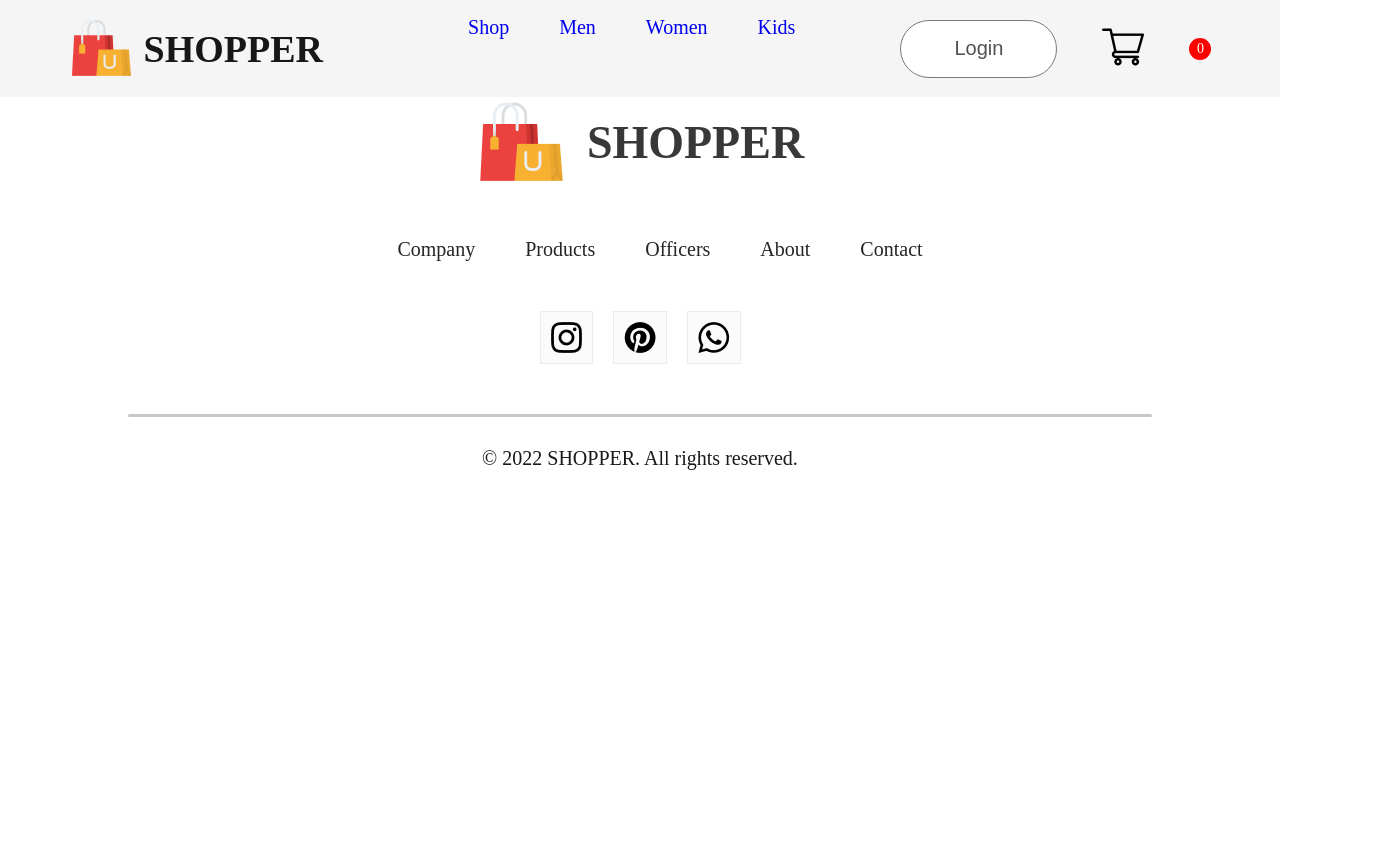
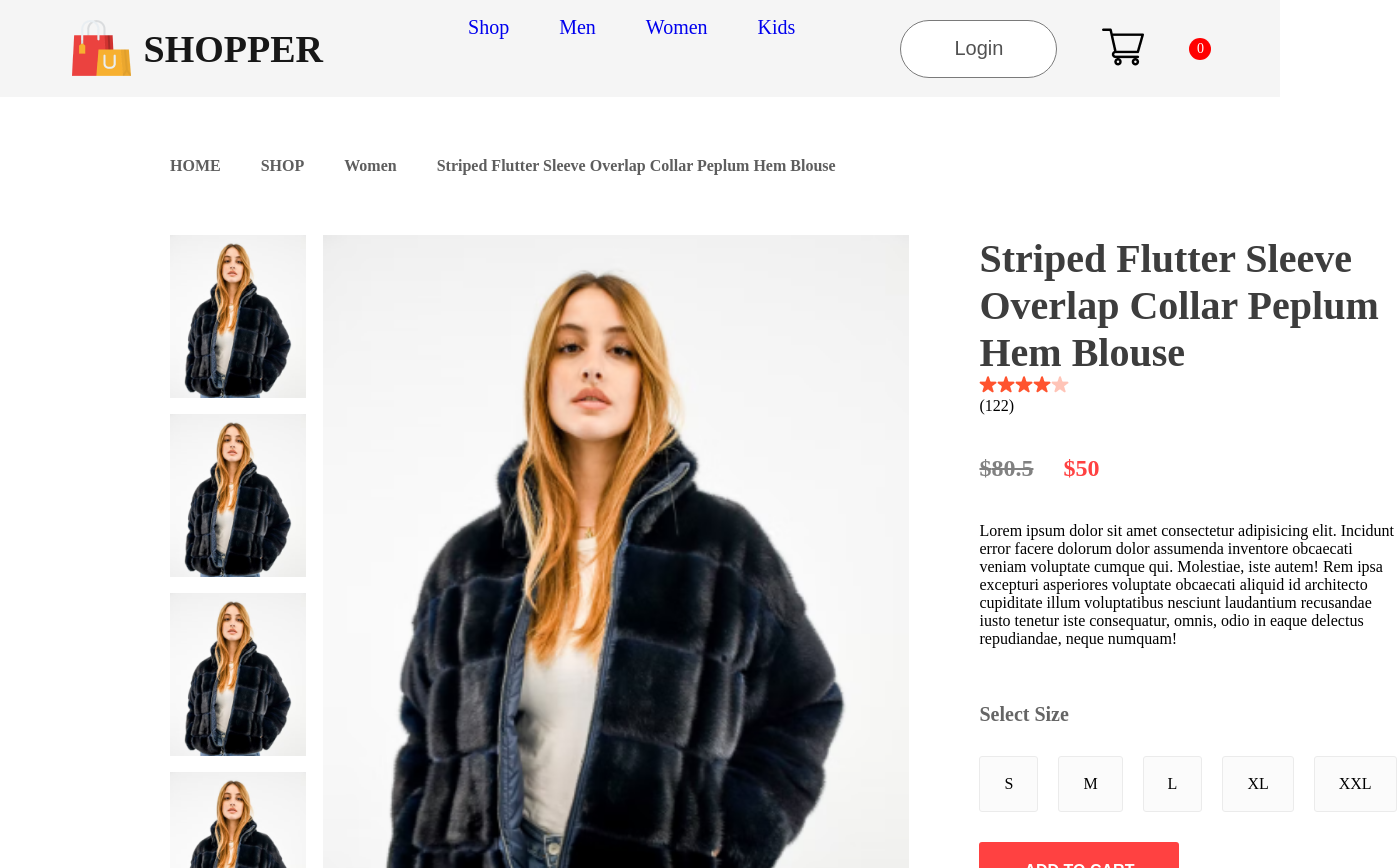
Before and after one commit to Isuru4043/Fashion-e-commerce-website, a React (Create React App) app: page /product/1 in a window 1280 px wide. Shown: the top 868 px of the page, 1397 px wide, since content can reach past the window. Before the commit the page ends 800 px from the top, so only its background shows below. Built offline with nearby package versions, Linux system fonts and the light colour scheme; the HTML template or start-up script is replaced by a standard one.

Commit message:
crated product display page

```diff
--- /dev/null
+++ b/src/Components/Breadcrum/Breadcrum.css
@@ -0,0 +1,10 @@
+.breadcrum {
+  display: flex;
+  align-items: center;
+  gap: 8px;
+  color: #5e5e5e;
+  font-size: 16px;
+  font-weight: 600;
+  margin: 60px 170px;
+  text-transform: capitalize;
+}
--- /dev/null
+++ b/src/Components/Breadcrum/Breadcrum.jsx
@@ -0,0 +1,14 @@
+import React from "react";
+import "./Breadcrum.css";
+import arrow_icon from "../Assets/arrow.png";
+const Breadcrum = (props) => {
+  const { product } = props;
+  return (
+    <div className="breadcrum">
+      HOME <img src={arrow_icon} alt="" /> SHOP <img src={arrow_icon} alt="" />{" "}
+      {product.category} <img src={arrow_icon} alt="" /> {product.name}
+    </div>
+  );
+};
+
+export default Breadcrum;
--- /dev/null
+++ b/src/Components/ProductDisplay/ProductDisplay.css
@@ -0,0 +1,104 @@
+.productdisplay {
+  display: flex;
+  margin: 0px 170px;
+}
+
+.productdisplay-left {
+  display: flex;
+  gap: 17px;
+}
+
+.productdisplay-img-list {
+  display: flex;
+  flex-direction: column;
+  gap: 16px;
+}
+
+.productdisplay-img-list img {
+  height: 163px;
+}
+
+.productdisplay-main-img {
+  width: 586px;
+  height: 700px;
+}
+
+.productdisplay-right {
+  margin: 0px 70px;
+  display: flex;
+  flex-direction: column;
+}
+
+.productdisplay-right h1 {
+  color: #3d3d3d;
+  font-size: 40px;
+  font-weight: 700;
+}
+
+.productdisplay-right-stars {
+  display: flex;
+  align-items: center;
+  margin-top: 13px;
+  gap: 5px;
+  color: #1c1c1c;
+  font-size: 16px;
+}
+
+.productdisplay-right-prices {
+  display: flex;
+  margin: 40px 0px;
+  gap: 30px;
+  font-size: 24px;
+  font-weight: 700;
+}
+
+.productdisplay-right-price-old {
+  color: #818181;
+  text-decoration: line-through;
+}
+
+.productdisplay-right-price-new {
+  color: #ff4141;
+}
+
+.productdisplay-right-size h1 {
+  margin-top: 55px;
+  color: #656565;
+  font-size: 20px;
+  font-weight: 600;
+}
+
+.productdisplay-right-sizes {
+  display: flex;
+  margin: 30px 0px;
+  gap: 20px;
+}
+
+.productdisplay-right-sizes div {
+  padding: 18px 24px;
+  background: #fbfbfb;
+  border: 1px solid #ebebeb;
+  border-radius: 3px;
+  cursor: pointer;
+}
+
+.productdisplay-right button {
+  width: 200px;
+  padding: 20px 40px;
+  font-size: 16px;
+  font-weight: 600;
+  color: #fff;
+  background: #ff4141;
+  margin-bottom: 40px;
+  border-radius: 3px;
+  border: none;
+  outline: none;
+  cursor: pointer;
+}
+
+productdisplay-right-category {
+  margin-top: 10px;
+}
+productdisplay-right-category span {
+  font-weight: 800;
+}
--- /dev/null
+++ b/src/Components/ProductDisplay/ProductDisplay.jsx
@@ -0,0 +1,68 @@
+import React from "react";
+import "./ProductDisplay.css";
+import star_icon from "../Assets/star_icon.png";
+import start_dull_icon from "../Assets/star_dull_icon.png";
+const ProductDisplay = (props) => {
+  const { product } = props;
+  return (
+    <div className="productdisplay">
+      <div className="productdisplay-left">
+        <div className="productdisplay-img-list">
+          <img src={product.image} alt="" />
+          <img src={product.image} alt="" />
+          <img src={product.image} alt="" />
+          <img src={product.image} alt="" />
+        </div>
+        <div className="productdisplay-img">
+          <img className="productdisplay-main-img" src={product.image} alt="" />
+        </div>
+      </div>
+      <div className="productdisplay-right">
+        <h1>{product.name}</h1>
+        <div className="productdisplay-right-start">
+          <img src={star_icon} alt="" />
+          <img src={star_icon} alt="" />
+          <img src={star_icon} alt="" />
+          <img src={star_icon} alt="" />
+          <img src={start_dull_icon} alt="" />
+          <p>(122)</p>
+        </div>
+        <div className="productdisplay-right-prices">
+          <div className="productdisplay-right-price-old">
+            ${product.old_price}
+          </div>
+          <div className="productdisplay-right-price-new">
+            ${product.new_price}
+          </div>
+        </div>
+        <div className="productdisplay-right-description">
+          Lorem ipsum dolor sit amet consectetur adipisicing elit. Incidunt
+          error facere dolorum dolor assumenda inventore obcaecati veniam
+          voluptate cumque qui. Molestiae, iste autem! Rem ipsa excepturi
+          asperiores voluptate obcaecati aliquid id architecto cupiditate illum
+          voluptatibus nesciunt laudantium recusandae iusto tenetur iste
+          consequatur, omnis, odio in eaque delectus repudiandae, neque numquam!
+        </div>
+        <div className="productdisplay-right-size">
+          <h1>Select Size</h1>
+          <div className="productdisplay-right-sizes">
+            <div>S</div>
+            <div>M</div>
+            <div>L</div>
+            <div>XL</div>
+            <div>XXL</div>
+          </div>
+        </div>
+        <button>ADD TO CART</button>
+        <p className="productdisplay-right-category">
+          <span>Category:</span> Women, T-shirt, Crop Top
+        </p>
+        <p className="productdisplay-right-category">
+          <span>Tags:</span> Modern, , Crop Top
+        </p>
+      </div>
+    </div>
+  );
+};
+
+export default ProductDisplay;
--- a/src/Components/item/item.jsx
+++ b/src/Components/item/item.jsx
@@ -1,9 +1,13 @@
 import React from "react";
 import "./item.css";
+import { Link } from "react-router-dom";
 const Item = (props) => {
   return (
     <div className="item">
-      <img src={props.image} alt="" />
+      <Link to={`/product/${props.id}`}>
+        <img src={props.image} alt="" />
+      </Link>
+
       <p>{props.name}</p>
       <div className="item-prices">
         <div className="item-price-new">${props.new_price}</div>
--- a/src/Pages/CSS/LoginSignup.css
+++ b/src/Pages/CSS/LoginSignup.css
@@ -53,3 +53,17 @@
   font-size: 18px;
   font-weight: 500;
 }
+.loginsignup-login span {
+  color: #ff4141;
+  font-weight: 600;
+}
+
+.loginsignup-agree {
+  display: flex;
+  align-items: center;
+  margin-top: 25px;
+  gap: 20px;
+  color: #5c5c5c;
+  font-size: 18px;
+  font-weight: 500;
+}
--- a/src/Pages/Product.jsx
+++ b/src/Pages/Product.jsx
@@ -1,7 +1,19 @@
 import React from "react";
-
+import { useContext } from "react";
+import { ShopContext } from "../Context/ShopContext";
+import { useParams } from "react-router-dom";
+import ProductDisplay from "../Components/ProductDisplay/ProductDisplay";
+import Breadcrum from "../Components/Breadcrum/Breadcrum";
 const Product = () => {
-  return <div></div>;
+  const { all_product } = useContext(ShopContext);
+  const { productId } = useParams();
+  const product = all_product.find((item) => item.id === Number(productId));
+  return (
+    <div>
+      <Breadcrum product={product} />
+      <ProductDisplay product={product} />
+    </div>
+  );
 };
 
 export default Product;
```
